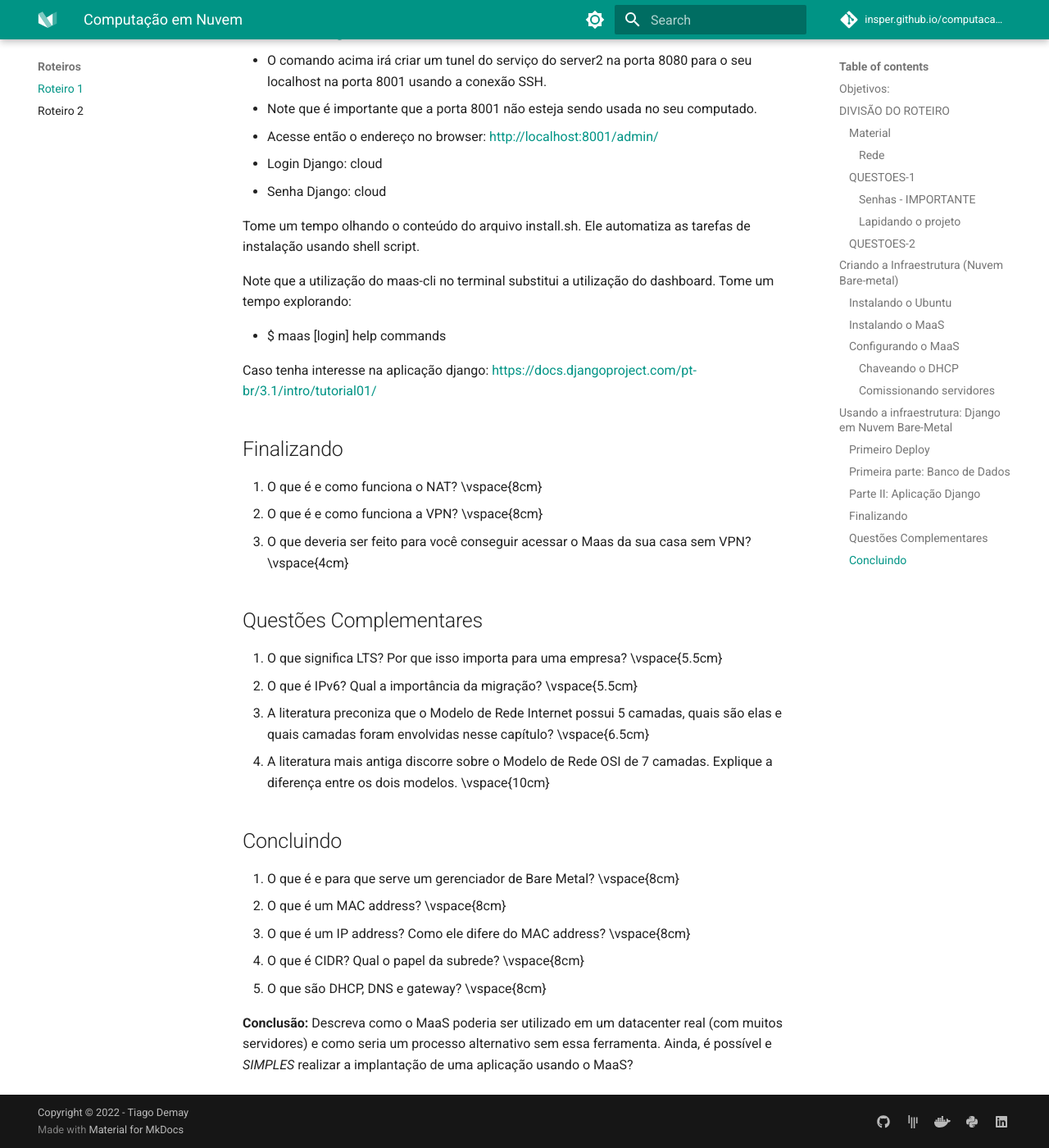
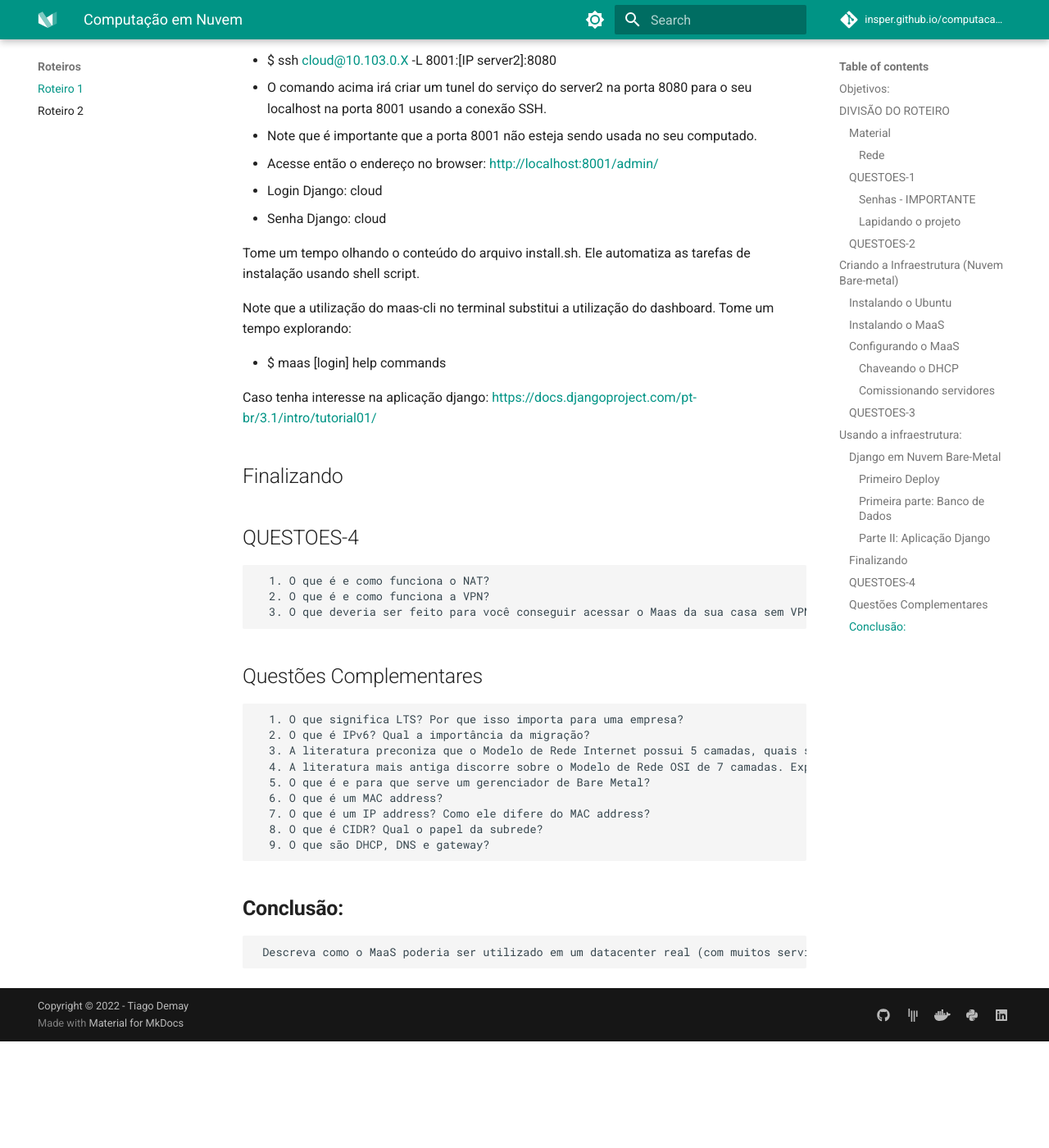
Before and after one commit to Insper/computacao-nuvem, an MkDocs documentation site: the page built from docs/1.Bare_metal.md, in a window 1280 px wide and 1400 px high, scrolled down 6530 px. Shown: the whole window at 82% size. Built offline with MkDocs 1.6.1 and Material for MkDocs 9.7.7, drawn with Linux system fonts in a browser that asks for light colours; comment, search, counter and statistics services are not loaded; after the commit the page ends 7800 px from its top, so only the background shows below that; some of the changed text lies outside the part shown.

Commit message:
modified Tutorial Bare metal

````diff
--- a/docs/1.Bare_metal.md
+++ b/docs/1.Bare_metal.md
@@ -153,10 +153,17 @@ Agora realize as seguinte modificações (se preciso, leia os manuais):
 
 **Atenção**: verificar se as interfaces de rede se chamam eth0 (placa rede padrão com PXE) e eth1 (NIC usb). Verificar o Global Kernel Parameters, apagar o nó e reiniciar o processo caso algo esteja errado.
 
-  1. Descreva o processo PXE Boot? Qual a sua grande vantagem em um datacenter real? \vspace{6cm}
-  1. Analisando em um aspecto mais amplo, quais outras funcionalidades do MaaS podem ser úteis no gerenciamento de *bare metal*? \vspace{6cm}
+## QUESTOES-3
 
-# Usando a infraestrutura: Django em Nuvem Bare-Metal
+```
+
+  1. Descreva o processo PXE Boot? Qual a sua grande vantagem em um datacenter real?
+  2. Analisando em um aspecto mais amplo, quais outras funcionalidades do MaaS podem ser úteis no gerenciamento de **bare metal**?
+
+```
+
+# **Usando a infraestrutura:**
+## Django em Nuvem Bare-Metal
 
 ### Primeiro Deploy
 
@@ -242,23 +249,36 @@ Caso tenha interesse na aplicação django: https://docs.djangoproject.com/pt-br
 
 ## Finalizando
 
-  1. O que é e como funciona o NAT? \vspace{8cm}
-  1. O que é e como funciona a VPN? \vspace{8cm}
-  1. O que deveria ser feito para você conseguir acessar o Maas da sua casa sem VPN? \vspace{4cm}
+## QUESTOES-4
+
+```
+
+  1. O que é e como funciona o NAT?
+  2. O que é e como funciona a VPN?
+  3. O que deveria ser feito para você conseguir acessar o Maas da sua casa sem VPN?
+
+```
 
 ## Questões Complementares
 
-  1. O que significa LTS? Por que isso importa para uma empresa? \vspace{5.5cm}
-  1. O que é IPv6? Qual a importância da migração? \vspace{5.5cm}
-  1. A literatura preconiza que o Modelo de Rede Internet possui 5 camadas, quais são elas e quais camadas foram envolvidas nesse capítulo? \vspace{6.5cm}
-  1. A literatura mais antiga discorre sobre o Modelo de Rede OSI de 7 camadas. Explique a diferença entre os dois modelos. \vspace{10cm}
+```
 
-## Concluindo
+  1. O que significa LTS? Por que isso importa para uma empresa?
+  2. O que é IPv6? Qual a importância da migração?
+  3. A literatura preconiza que o Modelo de Rede Internet possui 5 camadas, quais são elas e quais camadas foram envolvidas nesse capítulo?
+  4. A literatura mais antiga discorre sobre o Modelo de Rede OSI de 7 camadas. Explique a diferença entre os dois modelos.
+  5. O que é e para que serve um gerenciador de Bare Metal?
+  6. O que é um MAC address?
+  7. O que é um IP address? Como ele difere do MAC address?
+  8. O que é CIDR? Qual o papel da subrede?
+  9. O que são DHCP, DNS e gateway?
 
-  1. O que é e para que serve um gerenciador de Bare Metal? \vspace{8cm}
-  1. O que é um MAC address? \vspace{8cm}
-  1. O que é um IP address? Como ele difere do MAC address? \vspace{8cm}
-  1. O que é CIDR? Qual o papel da subrede? \vspace{8cm}
-  1. O que são DHCP, DNS e gateway? \vspace{8cm}
+```
 
-**Conclusão:** Descreva como o MaaS poderia ser utilizado em um datacenter real (com muitos servidores) e como seria um processo alternativo sem essa ferramenta. Ainda, é possível e *SIMPLES* realizar a implantação de uma aplicação usando o MaaS?
+## **Conclusão:**
+
+```
+
+ Descreva como o MaaS poderia ser utilizado em um datacenter real (com muitos servidores) e como seria um processo alternativo sem essa ferramenta. Ainda, é possível e *SIMPLES* realizar a implantação de uma aplicação usando o MaaS?
+
+```
````
